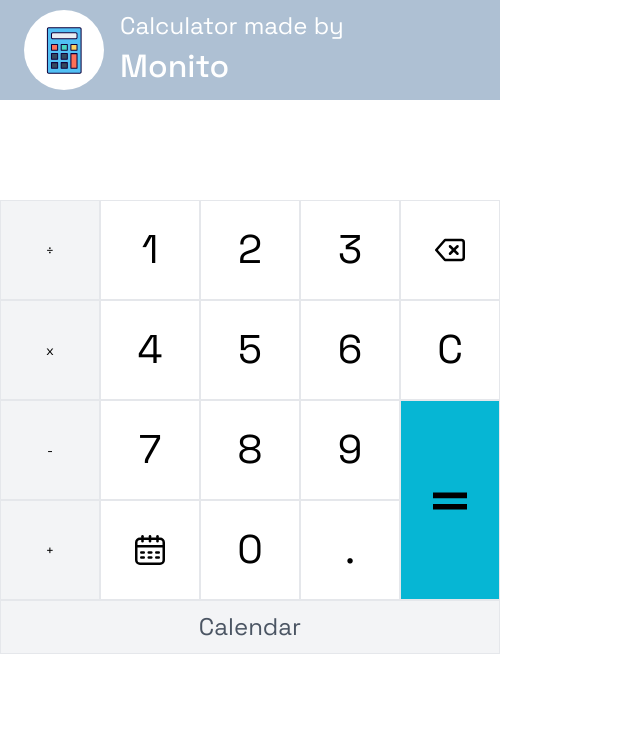
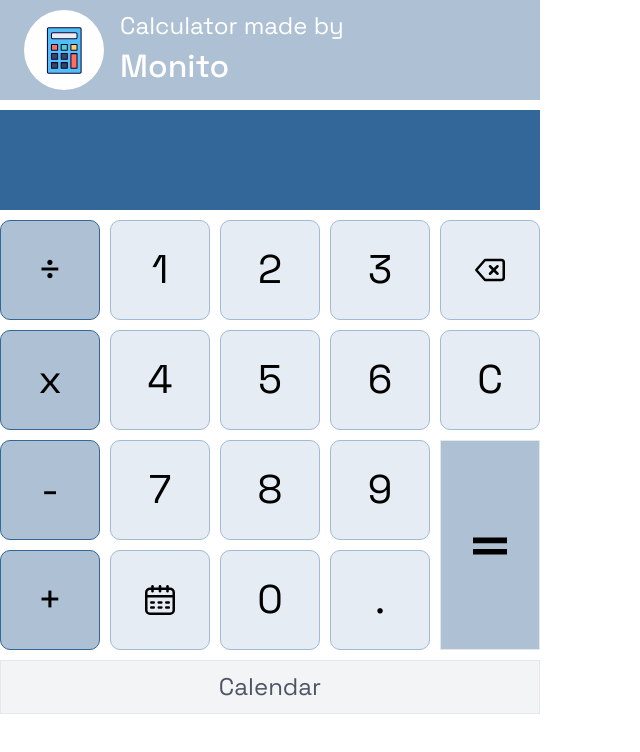
Before and after one commit to David29-ra/calculator-ts, a React (Create React App) app: page / in a window 1280 px wide. Shown: the top 752 px of the page, without its empty margins (0-640 px from the left). Built offline with nearby package versions, Linux system fonts and the light colour scheme.

Commit message:
Add color style on components

```diff
--- a/src/components/calculator/button.tsx
+++ b/src/components/calculator/button.tsx
@@ -9,11 +9,12 @@ export function Button({button, onClick}:Props) {
     display: flex;
     justify-content: center;
     align-items: center;
-    border: 1px solid #e5e7eb;
-    ${button.type === "number" ? "font-size: 40px; line-height: 56px;" : ""}
+    border: 1px solid ${ button.type === "operator" ? "#336699" : "#a2bbd4" };
+    border-radius: 10px;
+    ${button.type !== "img" ? "font-size: 40px; line-height: 56px;" : ""}
 
 
-    background-color: ${ button.type === "operator" ? "#f3f4f6" : "#ffffff" };
+    background-color: ${ button.type === "operator" ? "#aec0d3" : "#e5ecf3" };
   `
   return (
     <Number onClick={onClick} id={button.value} value={button.value}>
--- a/src/components/calculator/equal.tsx
+++ b/src/components/calculator/equal.tsx
@@ -15,7 +15,7 @@ const EqualButton = styled.button`
   align-items: center;
   border: 1px solid #e5e7eb;
   grid-area: 5 / 5 / 7 / 6;
-  background-color: #06b6d4;
+  background-color: #aec0d3;
 `
 
 const Img = styled.img`
--- a/src/components/calculator/gridcontainer.tsx
+++ b/src/components/calculator/gridcontainer.tsx
@@ -14,4 +14,5 @@ const Grid = styled.div`
   display: grid;
   grid-template-columns: repeat(5, 100px);
   grid-template-rows: repeat(6, 100px);
+  gap: 10px;
 `
--- a/src/components/calculator/screen.tsx
+++ b/src/components/calculator/screen.tsx
@@ -14,4 +14,6 @@ const Display = styled.input`
   text-align: center;
   font-size: 40px;
   line-height: 56px;
+  color: #ffffff;
+  background-color: #336699;
 `
```
